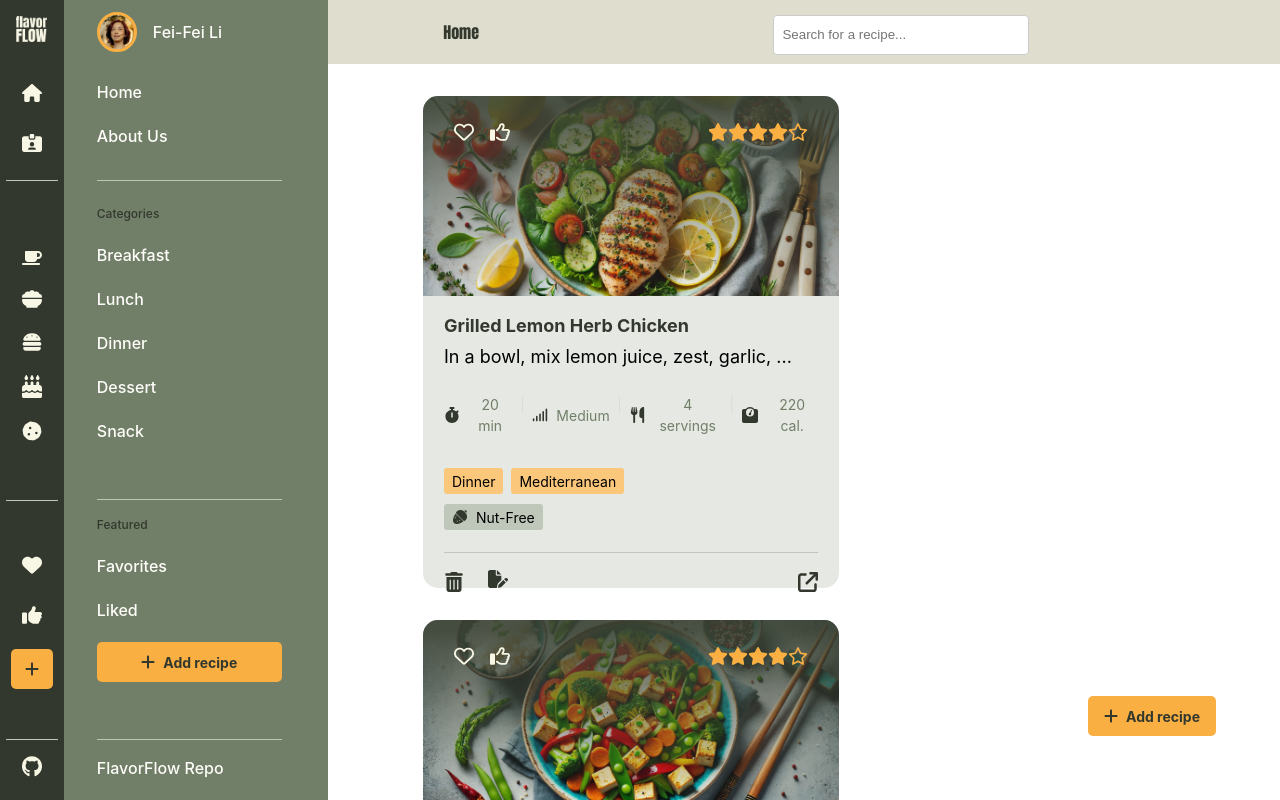
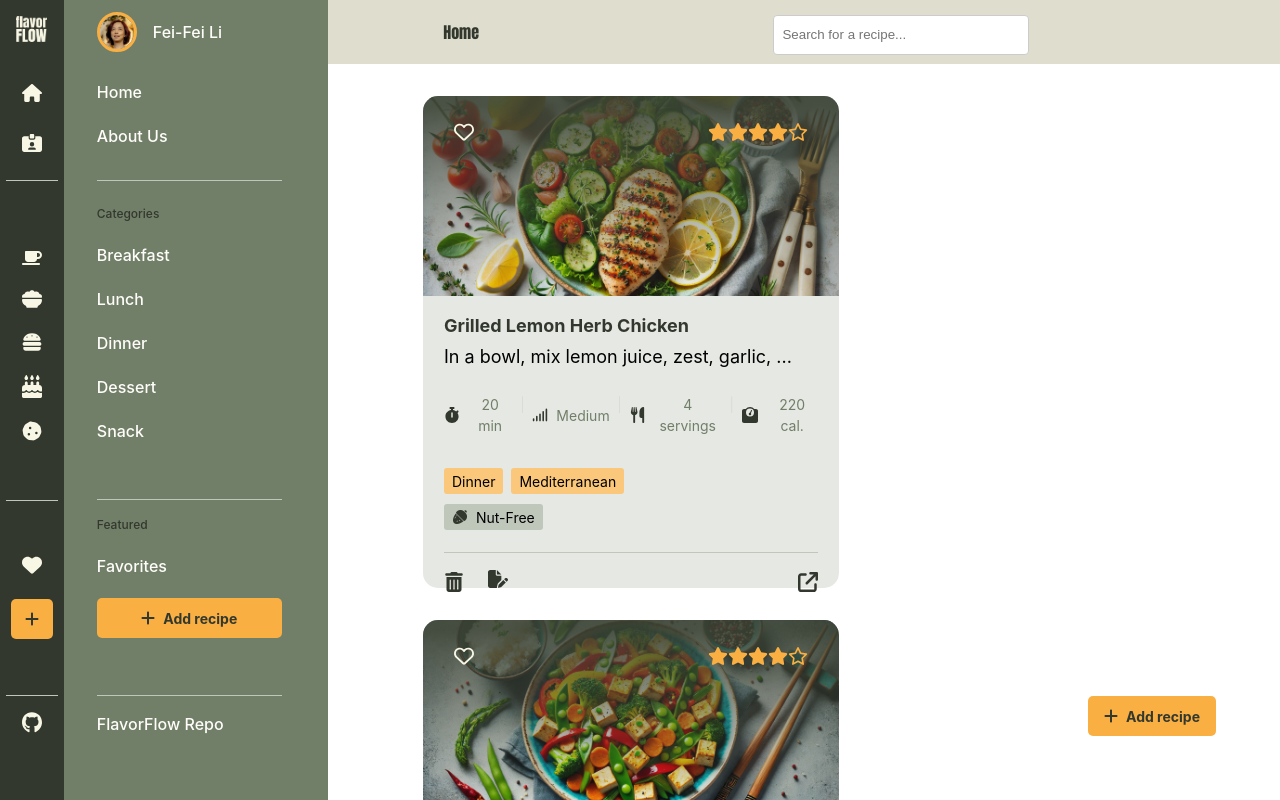
Before and after one commit to clasei/flavorflow, a React (Vite) app: page / in a window 1280 px wide. Built offline with nearby package versions, Linux system fonts and the light colour scheme.

Commit message:
liked removed; snacks and desserts added

```diff
--- a/src/App.css
+++ b/src/App.css
@@ -254,7 +254,7 @@ body {
 
 .sidebarFav,
 .sidebarFavXs {
-  height: 200px;
+  height: 156px;
 }
 
 .sidebarFav {
@@ -264,7 +264,7 @@ body {
 
 .sidebarFavXs {
   margin-top: 38px;
-  gap: 24px;
+  gap: 18px;
 }
 
 .sidebarFooter,
--- a/src/components/RecipeCard.jsx
+++ b/src/components/RecipeCard.jsx
@@ -17,8 +17,8 @@ import openImg from "../assets/icons/open.svg";
 
 import star0Img from "../assets/icons/star0.svg";
 import star1Img from "../assets/icons/star1.svg";
-import thumbsUp0Img from "../assets/icons/thumbsUp0.svg";
-import thumbsUp1Img from "../assets/icons/thumbsUp1.svg";
+// import thumbsUp0Img from "../assets/icons/thumbsUp0.svg";
+// import thumbsUp1Img from "../assets/icons/thumbsUp1.svg";
 import heart0Img from "../assets/icons/heart0.svg";
 import heart1Img from "../assets/icons/heart1.svg";
 import editImg from "../assets/icons/edit.svg";
@@ -32,11 +32,11 @@ function RecipeCard({ recipes, eachRecipe, handleDelete, index }) {
   }
 
 
-  const [liked, setLiked] = useState(eachRecipe.liked);
+  // const [liked, setLiked] = useState(eachRecipe.liked);
 
-  const handleLike = () => {
-    setLiked((prevLiked) => !prevLiked);
-  };
+  // const handleLike = () => {
+  //   setLiked((prevLiked) => !prevLiked);
+  // };
 
 
   const [ favorited, setFavorited ] = useState(false);
@@ -44,6 +44,8 @@ function RecipeCard({ recipes, eachRecipe, handleDelete, index }) {
   const handleFavorite = () => {
     setFavorited((prevFavorited) => !prevFavorited);
   };
+
+  console.log(favorited)
 
 
   const getIcon = (tag) => {
@@ -94,9 +96,9 @@ function RecipeCard({ recipes, eachRecipe, handleDelete, index }) {
               <div onClick={handleFavorite}>
                 <img title="favorite" src={favorited ? heart1Img : heart0Img} alt="Favorite" />
               </div>
-              <div onClick={handleLike}>
+              {/* <div onClick={handleLike}>
                 <img title="like" src={liked ? thumbsUp1Img : thumbsUp0Img} alt="Like" />
-              </div>
+              </div> */}
             </div>
             <div className="rating">
               {getRating(eachRecipe.rating)}{" "}
--- a/src/components/Sidebar.jsx
+++ b/src/components/Sidebar.jsx
@@ -62,7 +62,7 @@ function Sidebar() {
         <Link to={"/Recipes/Favorites"}>
           <img src={heart1Img} alt="favorite" />
           </Link>
-          <img src={thumbsUp1Img} alt="liked" />
+          {/* <img src={thumbsUp1Img} alt="liked" /> */}
           <Link className="buttonSmall" to="/AddRecipe">
             <img id="buttonLargeAddImg" src={addImg} alt="" />
           </Link>
@@ -126,7 +126,7 @@ function Sidebar() {
           <Link to={"/Recipes/Favorites"}>
           <p>Favorites</p>
           </Link>
-          <p>Liked</p>
+          {/* <p>Liked</p> */}
           <Link className="buttonLarge" to="/AddRecipe">
             <img id="buttonLargeAddImg" src={addImg} alt="" />
             <p>Add recipe</p>
--- a/src/data/recipes.json
+++ b/src/data/recipes.json
@@ -388,5 +388,132 @@
     "liked": false,
     "favorite": false,
     "mealType": "Snack"
+  },
+  {
+    "id": 13,
+    "name": "Hummus and Carrot Sticks",
+    "ingredients": [
+      "1 cup cooked chickpeas",
+      "2 tablespoons tahini",
+      "1 clove garlic",
+      "Juice of 1 lemon",
+      "2 tablespoons olive oil",
+      "1 carrot (cut into sticks)"
+    ],
+    "instructions": [
+      "Blend the chickpeas, tahini, garlic, lemon juice, and olive oil in a blender until smooth.",
+      "Serve the hummus with carrot sticks for dipping."
+    ],
+    "cookingTimeMinutes": 10,
+    "servings": 2,
+    "difficulty": "Easy",
+    "cuisine": "Mediterranean",
+    "caloriesPerServing": 150,
+    "tags": [
+      "Vegan",
+      "Gluten-Free",
+      "Nut-Free"
+    ],
+    "image": "/assets/images/recipe13.webp",
+    "rating": 4.5,
+    "liked": false,
+    "favorite": false,
+    "mealType": "Snack"
+  },
+  {
+    "id": 14,
+    "name": "Chocolate Chip Cookies",
+    "ingredients": [
+      "1 cup flour",
+      "1/2 cup sugar",
+      "1/2 cup butter (softened)",
+      "1/2 cup chocolate chips",
+      "1 egg",
+      "1/2 teaspoon baking powder",
+      "1/4 teaspoon salt"
+    ],
+    "instructions": [
+      "Preheat the oven to 180°C (350°F).",
+      "Mix the butter and sugar until smooth, then add the egg and mix again.",
+      "In a separate bowl, combine flour, baking powder, and salt.",
+      "Gradually mix the dry ingredients into the wet mixture.",
+      "Stir in the chocolate chips.",
+      "Spoon dough onto a baking sheet and bake for 10-12 minutes."
+    ],
+    "cookingTimeMinutes": 20,
+    "servings": 4,
+    "difficulty": "Medium",
+    "cuisine": "American",
+    "caloriesPerServing": 300,
+    "tags": [
+      "Vegetarian",
+      "Nut-Free"
+    ],
+    "image": "/assets/images/recipe15.webp",
+    "rating": 4.8,
+    "liked": false,
+    "favorite": false,
+    "mealType": "Dessert"
+  },
+  {
+    "id": 15,
+    "name": "Fruit Salad with Honey Yogurt",
+    "ingredients": [
+      "1 apple (diced)",
+      "1 banana (sliced)",
+      "1/2 cup strawberries (halved)",
+      "1/2 cup blueberries",
+      "1/4 cup plain Greek yogurt",
+      "1 tablespoon honey"
+    ],
+    "instructions": [
+      "Mix the apple, banana, strawberries, and blueberries in a bowl.",
+      "In a separate small bowl, mix the yogurt with honey.",
+      "Drizzle the honey yogurt over the fruit and serve."
+    ],
+    "cookingTimeMinutes": 5,
+    "servings": 2,
+    "difficulty": "Easy",
+    "cuisine": "International",
+    "caloriesPerServing": 120,
+    "tags": [
+      "Vegetarian",
+      "Gluten-Free",
+      "Nut-Free"
+    ],
+    "image": "/assets/images/recipe16.webp",
+    "rating": 4.3,
+    "liked": false,
+    "favorite": false,
+    "mealType": "Dessert"
+  },
+  {
+    "id": 17,
+    "name": "Greek Yogurt Parfait",
+    "ingredients": [
+      "1 cup Greek yogurt",
+      "1/4 cup granola",
+      "1/4 cup mixed berries (blueberries, raspberries, strawberries)",
+      "1 tablespoon honey"
+    ],
+    "instructions": [
+      "In a glass or bowl, layer half of the Greek yogurt, followed by half of the granola and berries.",
+      "Repeat the layers with the remaining yogurt, granola, and berries.",
+      "Drizzle honey on top and serve immediately."
+    ],
+    "cookingTimeMinutes": 5,
+    "servings": 1,
+    "difficulty": "Easy",
+    "cuisine": "American",
+    "caloriesPerServing": 250,
+    "tags": [
+      "Vegetarian",
+      "Gluten-Free (with GF granola)"
+    ],
+    "image": "/assets/images/recipe17.webp",
+    "rating": 4.6,
+    "liked": false,
+    "favorite": false,
+    "mealType": "Snack"
   }
 ]
```
